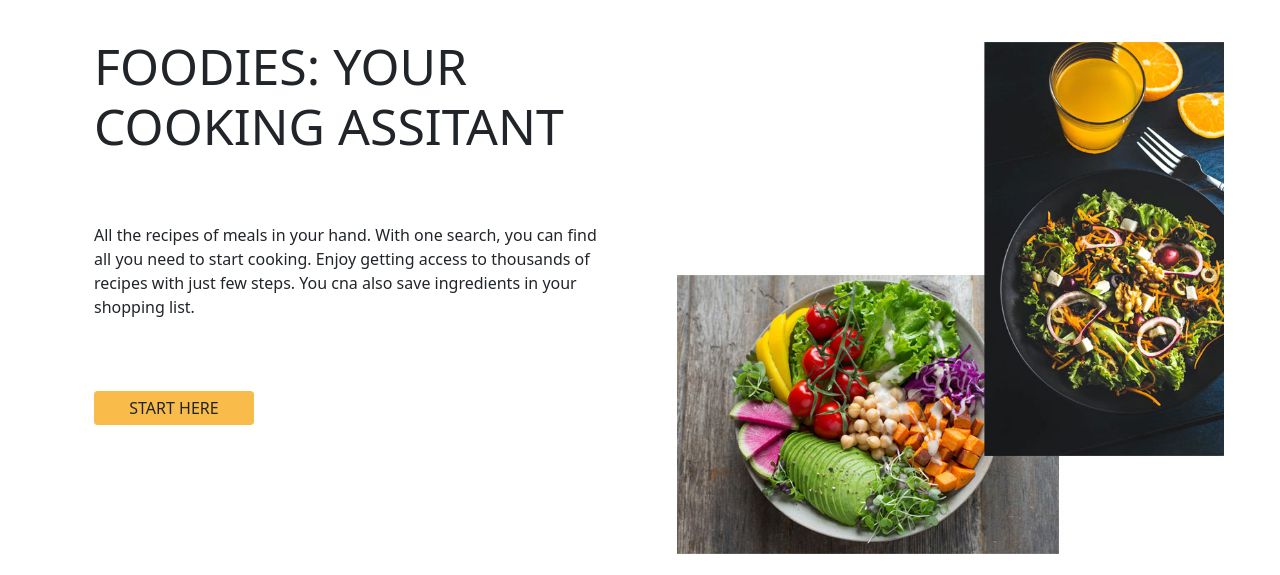
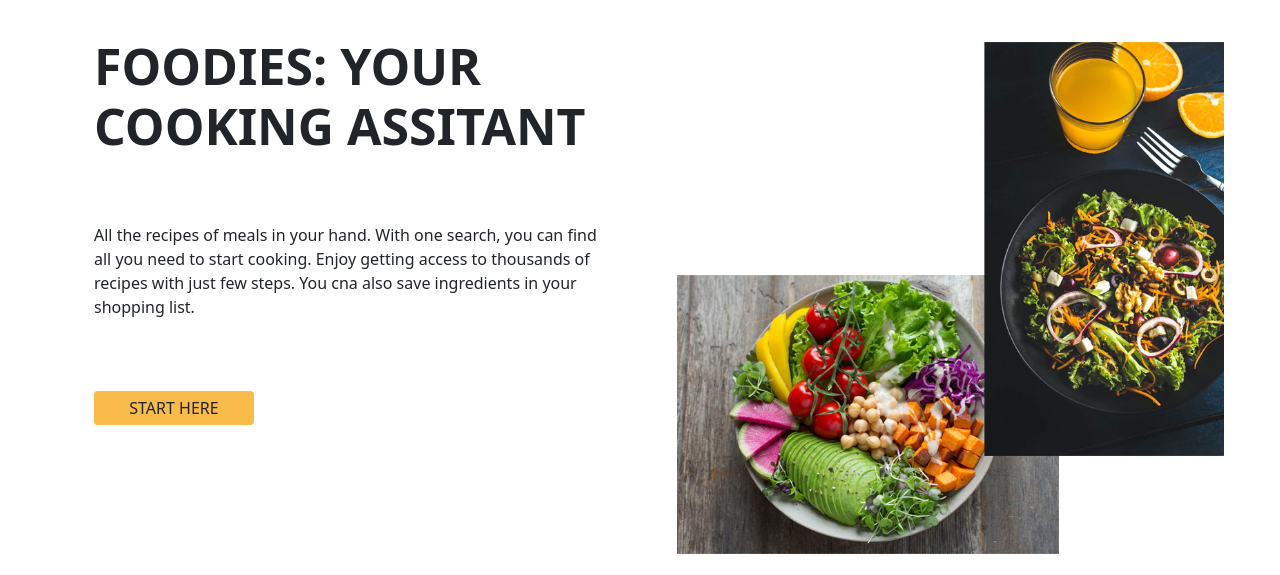
Before and after one commit to Shahabr99/Foodies, a Flask app: page / in a window 1280 px wide. Shown: the part 120-695 px from the top of the page. Run offline with Flask 3, Linux system fonts and the light colour scheme; parts of the project's set-up code (start-up, migrations or seed data) failed here and were passed over.

Commit message:
small changes

```diff
--- a/static/app.css
+++ b/static/app.css
@@ -88,10 +88,12 @@ ul li a:active {
 
 .hero-desc p {
   font-size: 1.6rem;
+  font-weight: 500;
 }
 
 .hero-desc .btn {
   font-size: 1.6rem;
+  font-weight: 500;
   text-transform: uppercase;
 }
 
--- a/templates/home.html
+++ b/templates/home.html
@@ -27,7 +27,7 @@
   </nav>
   <div class="hero-section">
     <div class="hero-desc">
-      <h1 class="display-1 text-uppercase">Foodies: Your cooking assitant</h1>
+      <h1 class="display-1 text-uppercase fw-bolder">Foodies: Your cooking assitant</h1>
       <p class="lead">
         All the recipes of meals in your hand. With one search, you can find all
         you need to start cooking. Enjoy getting access to thousands of recipes
```
